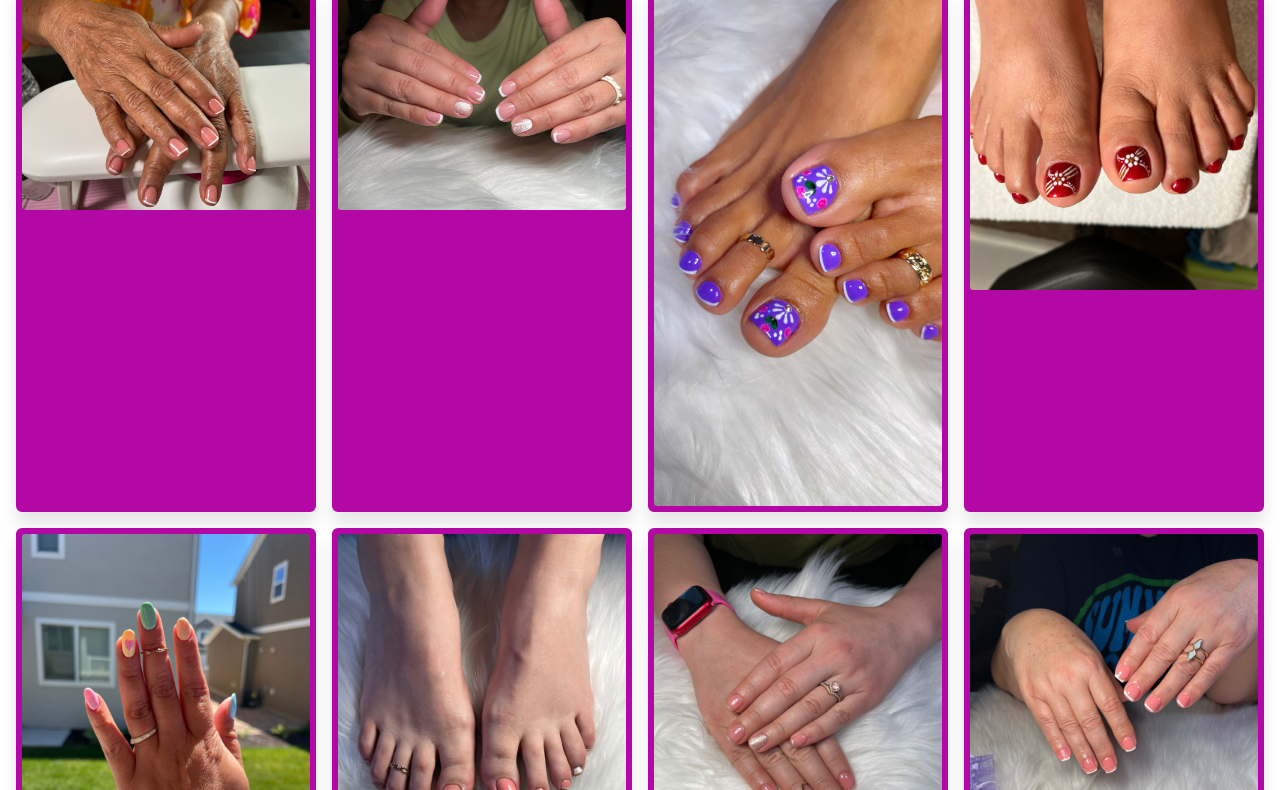
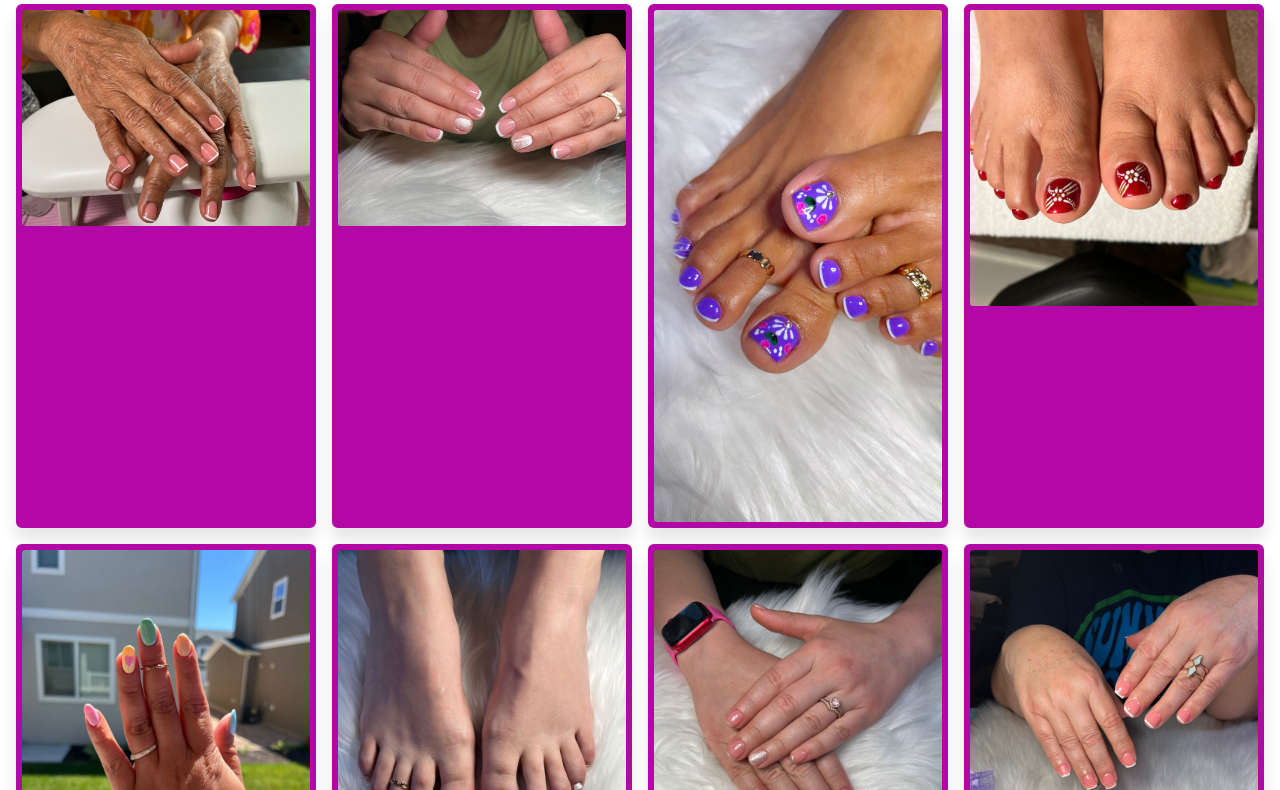
Before and after one commit to Kainny2000/nail-website, an Astro site: page /gallery in a window 1280 px wide. Shown: the part 66-856 px from the top of the page. Built offline with nearby package versions, Linux system fonts and the light colour scheme; Astro itself is replaced by a stand-in of ours.

Commit message:
reformated css margin

```diff
--- a/src/styles/styles.css
+++ b/src/styles/styles.css
@@ -42,8 +42,7 @@
 }
 
 .content {
-  padding:  0 1rem;
-  margin : 0;
+  margin : 1rem;
 
 }
 
```
